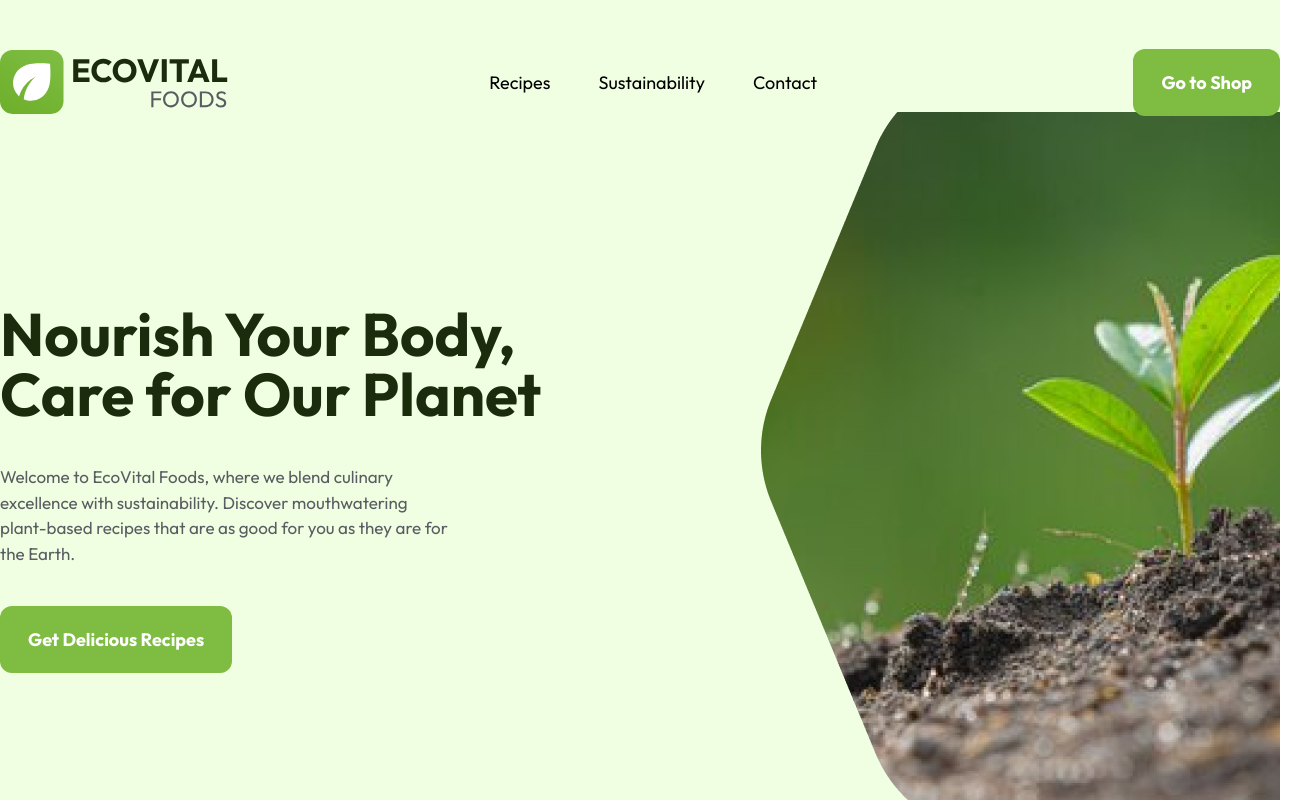
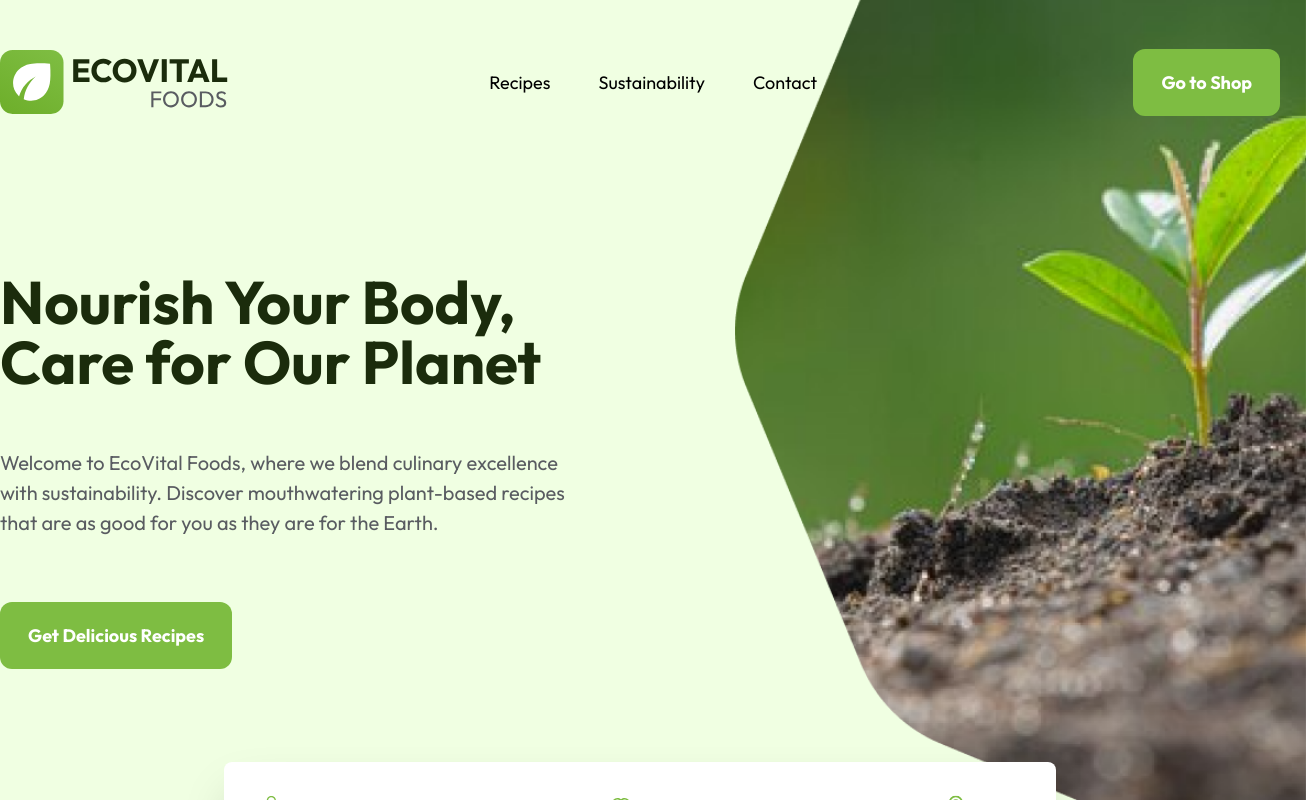
Before and after one commit to theAmbi/ecovital-foods, a Next.js app: page / in a window 1280 px wide. Shown: the top 800 px of the page, 1306 px wide, since content can reach past the window. Built offline with nearby package versions, Linux system fonts and the light colour scheme.

Commit message:
navbar bg now changes on scroll + paragraph text adjusted

```diff
--- a/src/app/components/About.tsx
+++ b/src/app/components/About.tsx
@@ -2,15 +2,15 @@ import React from 'react'
 import CustomButton from '../utils/Button'
 import Image from 'next/image'
 import model from '/public/model.png'
-import wave from 'public/about-wave.svg'
+// import wave from 'public/about-wave.svg'
 
 const About: React.FC = () => {
     return (
         <section className='w-full min-h-[50vh] bg-white relative pb-10 md:pb-12'>
             <div className='max-w-[85%] mx-auto pt-48 pb-16 flex flex-col justify-between md:flex-row md:pt-32 lg:max-w-auto lg:container lg:flex-row lg:items-center lg:pt-48'>
                 <div>
-                    <h3 className='text-[27px] text-headingDark font-semibold md:text-[35px] lg:text-5xl xl:text-6xl'>What our brand <br /><span className='text-mainGreen'>is all about</span></h3>
-                    <p className='text-paragraphColor max-w-sm py-5 md:py-7 lg:max-w-xl lg:text-[20px] lg:py-14'>At EcoVital Foods, we&apos;re passionate about crafting plant-based solutions for a sustainable future. Our mission: delicious, eco-friendly meals that nourish you and the planet. Join us in the journey towards greener, healthier living.</p>
+                    <h3 className='text-3xl text-headingDark font-semibold md:text-4xl lg:text-5xl xl:text-6xl'>What our brand <br /><span className='text-mainGreen'>is all about</span></h3>
+                    <p className='text-paragraphColor max-w-sm py-5 text-[14px] md:py-7 lg:max-w-xl lg:text-[20px] lg:py-14'>At EcoVital Foods, we&apos;re passionate about crafting plant-based solutions for a sustainable future. Our mission: delicious, eco-friendly meals that nourish you and the planet. Join us in the journey towards greener, healthier living.</p>
                     <div className='my-3 md:my-5'><CustomButton src='/recipes' bg='mainGreen' textColour='white'>Learn More</CustomButton></div>
                 </div>
 
--- a/src/app/components/Hero.tsx
+++ b/src/app/components/Hero.tsx
@@ -7,20 +7,17 @@ import Image from 'next/image'
 import usersIcon from 'public/users.svg'
 import ratingIcon from 'public/rating.svg'
 import serviceIcon from 'public/service.svg'
-import Navbar from './Navbar'
 
 const Hero = () => {
     return (
         <>
             <section className='w-full min-h-fit relative '>
-
-
                 <div className='pt-10 h-[80vh] overflow-hidden relative md:container md:min-h-screen lg:pt-48 lg:container lg:flex lg:static lg:min-h-screen'>
-                    <div className="text">
+                    <div className="pt-32 md:pt-40 lg:pt-16 xl:pt-20">
                         <h2 className='text-headingDark font-bold text-4xl text-center md:text-5xl lg:text-left lg:text-6xl'>Nourish Your Body, <br />Care for Our Planet</h2>
-                        <p className='text-paragraphColor text-center text-[14px] max-w-xs mx-auto pt-10 md:text-[16px] md:max-w-md lg:text-left lg:max-w-md lg:mx-0 lg:text-[17px]'>Welcome to EcoVital Foods, where we blend culinary excellence with sustainability.
+                        <p className='text-paragraphColor text-center text-[14px] max-w-xs mx-auto pt-10 md:text-[16px] md:max-w-md lg:text-left lg:max-w-md lg:mx-0 lg:text-[18px] xl:max-w-xl xl:text-[20px] xl:pt-14'>Welcome to EcoVital Foods, where we blend culinary excellence with sustainability.
                             Discover mouthwatering plant-based recipes that are as good for you as they are for the Earth. </p>
-                        <div className='max-w-fit mx-auto mt-10 lg:max-w-none'>
+                        <div className='max-w-fit mx-auto mt-10 lg:max-w-none lg:mt-14 xl:mt-16'>
                             <CustomButton src='/recipes' bg='mainGreen' textColour='white'>Get Delicious Recipes</CustomButton>
                         </div>
                     </div>
@@ -31,7 +28,7 @@ const Hero = () => {
                     </div>
 
                     <div className='hidden md:hidden lg:block absolute right-0 top-0 z-0'>
-                        <Image src={leafDesktop} alt='' />
+                        <Image src={leafDesktop} alt='' className='xl:scale-110' />
                     </div>
                 </div>
 
--- a/src/app/components/Navbar.tsx
+++ b/src/app/components/Navbar.tsx
@@ -1,5 +1,5 @@
 "use client";
-import React, { useState } from 'react'
+import React, { useEffect, useState } from 'react'
 import mobileLogo from 'public/logo_mobile.svg'
 import logo from 'public/logo.svg'
 import menu from 'public/menu.svg'
@@ -10,9 +10,26 @@ import CustomButton from '../utils/Button';
 
 const Navbar: React.FC = () => {
     const [toggle, setToggle] = useState(false);
+    const [scrolling, setScrolling] = useState(false)
+
+    useEffect(() => {
+        const handleScroll = () => {
+            if (window.scrollY > 300) {
+                setScrolling(true);
+            } else {
+                setScrolling(false);
+            }
+        };
+
+        window.addEventListener('scroll', handleScroll);
+
+        return () => {
+            window.removeEventListener('scroll', handleScroll)
+        }
+    })
     return (
-        <header className=''>
-            <nav className={`w-full min-h-[90px] flex items-center bg-transparent justify-between ${toggle ? 'h-fit bg-white' : 'min-h-[90px] z-40 absolute top-0 left-0'}`}>
+        <header className={`z-50 fixed left-0 top-0 w-full transition-all duration-300 ease-in-out ${scrolling ? 'bg-white border-b' : 'bg-transparent'}`}>
+            <nav className={` w-full min-h-[90px] flex items-center bg-transparent justify-between ${toggle ? 'h-fit bg-white' : 'min-h-[90px] '}`}>
                 <div className={`px-5 w-full flex justify-between items-center md:container md:px-0 lg:px-0 lg:container py-12`}>
                     <div className="logo">
                         <Link href={"/"}>
@@ -21,7 +38,7 @@ const Navbar: React.FC = () => {
                         </Link>
                     </div>
 
-                    <div className={`hamburger cursor-pointer p-3 rounded-md hover:bg-headingDark/10 lg:hidden`} onClick={() => setToggle(!toggle)}>
+                    <div className={`hamburger cursor-pointer p-3 rounded-md hover:bg-headingDark/10 lg:hidden transition-all `} onClick={() => setToggle(!toggle)}>
                         {toggle ? <Image src={cancel} alt='' /> : <Image src={menu} alt='' />}
                     </div>
 
@@ -40,7 +57,7 @@ const Navbar: React.FC = () => {
                     </div>
                 </div>
             </nav>
-            {toggle && <div className='bg-white h-fit pt-8 pb-14 lg:hidden'>
+            {toggle && <div className='bg-white h-fit pt-8 pb-14 lg:hidden transition-all duration-300 ease-in-out'>
                 <div className='px-5 w-full flex flex-col text-center text-[16px] gap-7 text-paragraphColor md:container'>
                     <Link href={"/recipes"}>Recipes</Link>
                     <Link href={"/sustainability"}>Sustainability</Link>
--- a/src/app/components/Recipes.tsx
+++ b/src/app/components/Recipes.tsx
@@ -14,8 +14,8 @@ const Recipes: React.FC = () => {
         <section className='w-full min-h-[70vh] bg-headingDark relative'>
             <Image src={aboutWave} alt='' className='absolute top-0 left-0' />
             <div className='pt-28 max-w-[85%] mx-auto'>
-                <h3 className='text-[27px] text-center text-white font-semibold max-w-md mx-auto md:text-[35px] lg:text-5xl xl:text-6xl'>Our users <span className='text-headingGreen'>love </span><br /> these <span className='text-headingGreen'>recipes</span></h3>
-                <div className='my-10 py-2 flex flex-wrap gap-9 justify-center pb-32 '>
+                <h3 className='text-3xl text-center text-white font-semibold max-w-md mx-auto md:text-4xl lg:text-5xl xl:text-6xl'>Our users <span className='text-headingGreen'>love </span><br /> these <span className='text-headingGreen'>recipes</span></h3>
+                <div className='mt-10 py-10 flex flex-wrap gap-9 justify-center pb-32 '>
                     {recipes.map(({ id, img, title, details }, index) => {
                         return <div key={id} className='max-w-[300px] pb-5 bg-white rounded-xl group hover:bg-mainGreen transition-colors overflow-hidden' onMouseEnter={() => setActiveCard(index)} onMouseLeave={() => setActiveCard(null)}>
                             <Image src={img} alt={title} width={447} height={298} className='rounded-t-xl h-[146px] object-cover transition-transform transform group-hover:scale-110 duration-500' />
@@ -27,7 +27,7 @@ const Recipes: React.FC = () => {
                                 </div>
                             </div>} */}
 
-                            {activeCard === index ? (<p className='text-white font-normal pt-10 pb-4 px-5 transition duration-300'>{details}</p>) :
+                            {activeCard === index ? (<p className='text-white font-normal text-[14px] pt-10 pb-4 px-5 transition duration-300'>{details}</p>) :
                                 (<div className='flex flex-col gap-5 pt-10 px-5'>
                                     <h5 className='font-semibold text-headingDark text-xl group-hover:text-white duration-300'>
                                         {title}
--- a/src/app/page.tsx
+++ b/src/app/page.tsx
@@ -7,7 +7,7 @@ import Recipes from './components/Recipes'
 export default function Home() {
   return (
     <main className="bg-heroBG min-h-[70vh] ">
-      <section className='pt-28'>
+      <section className=''>
         <Hero />
         <About />
         <Recipes />
```
